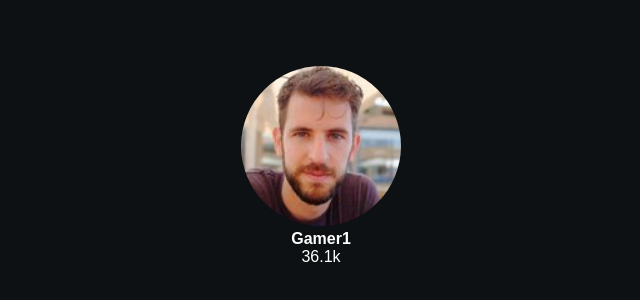
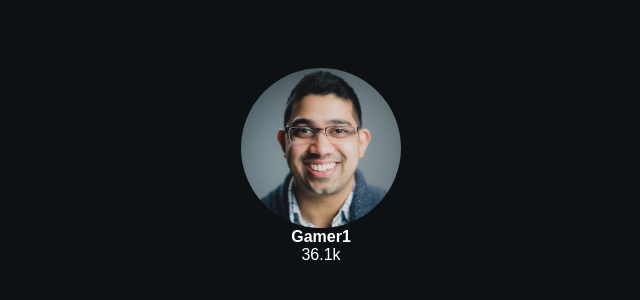
Before and after one commit to Annie-Huang/animated-card-with-html-css, a website: page pulse.html in a window 1280 px wide. Shown: the part 242-542 px from the top of the page, without its empty margins (319-959 px from the left). Drawn offline with Linux system fonts and the light colour scheme.

Commit message:
Change to image 3 (bigger). Use .icon class to control the icon size

```diff
--- a/pulse.css
+++ b/pulse.css
@@ -51,7 +51,10 @@ img {
 }
 
 .streamers img {
+  border-radius: 50%;
+}
+
+.icon {
   width: 10em;
   height: 10em;
-  border-radius: 50%;
 }
--- a/pulse.html
+++ b/pulse.html
@@ -16,7 +16,7 @@
 <div class="streamers">
   <div class="streamer">
     <div class="icon">
-      <img src="img/streamer-1.jpg" alt="">
+      <img src="img/streamer-3.jpg" alt="">
     </div>
     <p class="name">Gamer1</p>
     <p class="number">36.1k</p>
```
